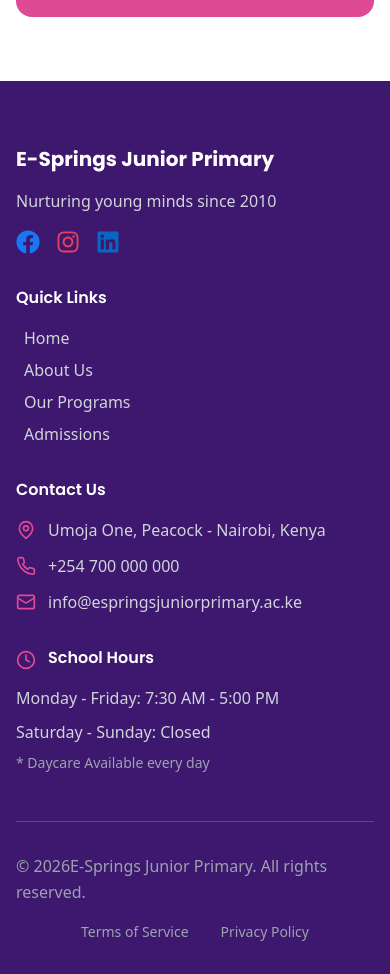
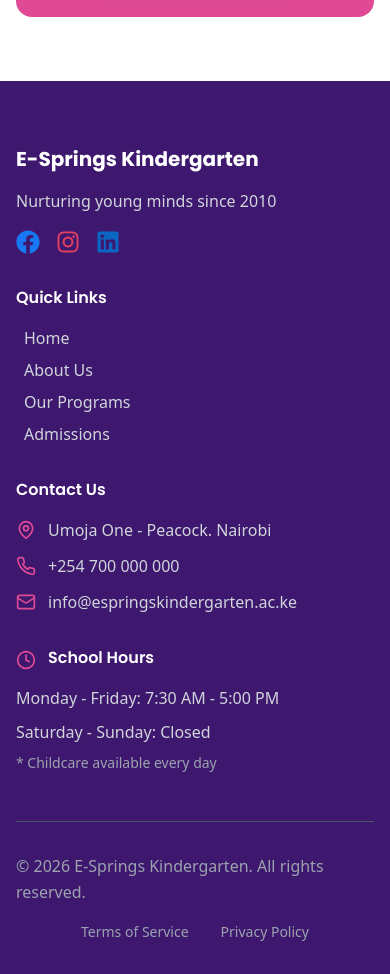
Before and after one commit to csandrew/kindergarten, a Next.js app: page /about in a window 390 px wide. Shown: the part 5192-6166 px from the top of the page. Built offline with nearby package versions, Linux system fonts and the light colour scheme; no server answers.

Commit message:
style: update nav link focus styles with underline

```diff
--- a/app/programs/page.tsx
+++ b/app/programs/page.tsx
@@ -61,7 +61,7 @@ export default function ProgramsPage() {
     : programs.filter(p => p.id === activeTab)
 
   return (
-    <main className="pt-24">
+    <main className="pt-24 ">
       {/* Hero */}
       <section className="relative bg-primary text-white py-16">
         <div className="container mx-auto px-4 text-center">
--- a/components/layout/Footer.tsx
+++ b/components/layout/Footer.tsx
@@ -12,13 +12,13 @@ const SOCIAL_LINKS = [
 ]
 
 const CONTACT_INFO = {
-  address: 'Umoja One, Peacock - Nairobi, Kenya',
+  address: 'Umoja One - Peacock. Nairobi',
   phone: '+254 700 000 000',
-  email: 'info@espringsjuniorprimary.ac.ke',
+  email: 'info@espringskindergarten.ac.ke',
   hours: {
     weekdays: '7:30 AM - 5:00 PM',
     weekend: 'Closed',
-    daycare: 'Available every day'
+    daycare: 'available every day'
   }
 }
 
@@ -36,7 +36,7 @@ export default function Footer() {
         <div className="grid grid-cols-1 sm:grid-cols-2 lg:grid-cols-[auto,auto,auto,auto] gap-8 mb-12">
           {/* About */}
           <div>
-            <h3 className="text-xl font-heading font-bold mb-4">E-Springs Junior Primary</h3>
+            <h3 className="text-xl font-heading font-bold mb-4">E-Springs Kindergarten</h3>
             <p className="text-gray-300">Nurturing young minds since 2010</p>
             <div className="flex space-x-4 mt-4">
               {SOCIAL_LINKS.map((social, idx) => (
@@ -100,7 +100,7 @@ export default function Footer() {
             <div className="space-y-2 text-gray-300">
               <p>Monday - Friday: {CONTACT_INFO.hours.weekdays}</p>
               <p>Saturday - Sunday: {CONTACT_INFO.hours.weekend}</p>
-              <p className="text-sm text-gray-400 mt-2">* Daycare {CONTACT_INFO.hours.daycare}</p>
+              <p className="text-sm text-gray-400 mt-2">* Childcare {CONTACT_INFO.hours.daycare}</p>
             </div>
           </div>
         </div>
@@ -108,7 +108,7 @@ export default function Footer() {
         {/* Bottom Bar */}
         <div className="border-t border-gray-600 pt-8 text-sm text-gray-400">
           <div className="flex flex-col sm:flex-row justify-between items-center gap-4">
-            <p>&copy; {new Date().getFullYear()}E-Springs Junior Primary. All rights reserved.</p>
+            <p>&copy; {new Date().getFullYear()} E-Springs Kindergarten. All rights reserved.</p>
             <div className="flex space-x-4">
               <Link
                 href="/terms"
--- a/components/layout/Header.tsx
+++ b/components/layout/Header.tsx
@@ -62,11 +62,11 @@ export default function Header() {
             <Link
               href="/"
               className="flex items-center gap-3 flex-shrink-0 focus:outline-none focus:ring-2 focus:ring-secondary rounded-lg"
-              aria-label="E-Springs Junior Primary - Home"
+              aria-label="E-Springs Kindergarten - Home"
             >
               <Image
                 src="/images/logo.png"
-                alt="E-Springs Junior Primary Logo"
+                alt="E-Springs Kindergarten Logo"
                 width={48}
                 height={48}
                 className="h-10 w-auto"
@@ -81,7 +81,7 @@ export default function Header() {
                 <span className={`block text-xs ${
                   isScrolled ? 'text-gray-600' : 'text-gray-600'
                 }`}>
-                  Junior Primary
+                  Kindergarten
                 </span>
               </div>
             </Link>
@@ -96,7 +96,7 @@ export default function Header() {
                 <Link
                   key={item.name}
                   href={item.href}
-                  className={`font-medium transition hover:text-secondary focus:outline-none focus:underline focus:underline-secondary rounded px-2 py-1 whitespace-nowrap ${
+                  className={`font-medium transition hover:text-secondary focus:outline-none focus:underline focus:underline-offset-4 focus:decoration-2 focus:decoration-secondary rounded px-2 py-1 whitespace-nowrap ${
                     isActive(item.href)
                       ? 'text-secondary font-semibold'
                       : isScrolled
--- a/components/layout/WhatsAppFloat.tsx
+++ b/components/layout/WhatsAppFloat.tsx
@@ -10,7 +10,7 @@ interface WhatsAppFloatProps {
 
 export default memo(function WhatsAppFloat({
   phoneNumber = process.env.NEXT_PUBLIC_WHATSAPP_NUMBER || '254700000000',
-  message = "Hello Dukes Yatani, I'd like to learn more about your kindergarten"
+  message = "Hello, I'd like to learn more about E-Springs Kindergarten"
 }: WhatsAppFloatProps) {
   const [isVisible, setIsVisible] = useState(false)
 
--- a/components/sections/AboutPreview.tsx
+++ b/components/sections/AboutPreview.tsx
@@ -127,7 +127,7 @@ export default function About() {
           <div className="relative h-[400px] md:h-96 rounded-2xl overflow-hidden shadow-xl bg-gray-200">
             <Image
               src="/images/about/principal.jpg"
-              alt="Principal Mrs. Jane Mwangi of Dukes Yatani Kindergarten"
+              alt="Mrs. Jane Mwangi Principal E-Springs Kindergarten"
               fill
               className="object-cover hover:scale-105 transition duration-500"
               placeholder="blur"
@@ -151,14 +151,14 @@ export default function About() {
             <h3 className="text-2xl font-heading font-bold text-primary mb-4">Message from the Principal</h3>
             <div className="w-16 h-1 bg-secondary rounded-full mb-4"></div>
             <p className="text-gray-700 leading-relaxed mb-4">
-              Welcome to E-Springs Junior Primary! I am thrilled to be part of this wonderful community dedicated to nurturing the minds and hearts of our little ones.
+              Welcome to E-Springs Kindergarten! I am thrilled to be part of this wonderful community dedicated to nurturing the minds and hearts of our little ones.
             </p>
             <p className="text-gray-700 leading-relaxed">
               Our school is committed to providing a warm, inclusive, and stimulating environment where every child can thrive. Together with our dedicated team of educators, we ensure that each child receives the attention, care, and guidance they need to reach their full potential.
             </p>
             <div className="mt-6 pt-4 border-t border-gray-200">
               <p className="font-heading font-semibold text-primary">Mrs. Jane Mwangi</p>
-              <p className="text-sm text-gray-500">Principal, E-Springs Junior Primary</p>
+              <p className="text-sm text-gray-500">Principal, E-Springs Kindergarten</p>
             </div>
           </div>
         </div>
--- a/components/sections/Hero.tsx
+++ b/components/sections/Hero.tsx
@@ -52,7 +52,7 @@ export default function Hero() {
         <div className="absolute inset-0 z-0">
           <Image
             src="/images/hero/hero.jpg"
-            alt="Dukes Yatani Kindergarten - Happy children learning and playing together"
+            alt="E-Springs Kindergarten - Happy children learning and playing together"
             fill
             priority
             className="object-cover"
@@ -78,9 +78,9 @@ export default function Hero() {
 
         {/* Content */}
         <div className="relative z-10 container mx-auto px-4">
-          <div className="max-w-5xl mx-auto backdrop-blur-md bg-black/30 rounded-2xl p-6 md:p-10 border border-white/20">
+          <div className="max-w-5xl mx-auto backdrop-blur-sd bg-black/30 rounded-2xl p-6 md:p-10 border border-white/20">
             <h1 className="text-3xl md:text-6xl font-heading font-bold mb-4 text-white">
-              Welcome to E-Springs Junior Primary
+              Welcome to E-Springs Kindergarten
               <span className="block text-xl md:text-3xl mt-2 text-secondary">
                 Where young minds get Nurtured and Inspired
               </span>
--- a/components/sections/ProgramsPreview.tsx
+++ b/components/sections/ProgramsPreview.tsx
@@ -49,7 +49,7 @@ const ProgramCard = ({ program, onEnroll }: {
   const [imageError, setImageError] = useState(false)
 
   return (
-    <div className="bg-white rounded-xl shadow-lg overflow-hidden hover:shadow-xl transition group">
+    <div className=" bg-white rounded-xl shadow-lg overflow-hidden hover:shadow-xl transition group">
       <div className="relative h-48 bg-gray-200">
         {!imageError ? (
           <Image
--- a/components/sections/Testimonials.tsx
+++ b/components/sections/Testimonials.tsx
@@ -21,7 +21,7 @@ const testimonials = [
   {
     name: 'Grace Wanjiku',
     childName: 'Liam Wanjiku',
-    content: 'The progress my son has made in just one term is amazing. The teachers are dedicated, and the facilities are top-notch. Highly recommend Dukes!',
+    content: 'The progress my son has made in just one term is amazing. The teachers are dedicated, and the facilities are top-notch. Highly recommend E-Springs!',
     rating: 5,
     initials: 'GW'
   },
--- a/components/sections/WhyChooseUs.tsx
+++ b/components/sections/WhyChooseUs.tsx
@@ -57,11 +57,11 @@ export default function WhyChooseUs() {
       <div className="container mx-auto px-4">
         <div className="text-center max-w-3xl mx-auto mb-12">
           <h2 className="text-3xl md:text-4xl font-heading font-bold text-primary mb-4">
-            Why Choose Dukes Yatani?
+            Why Choose E-Springs?
           </h2>
           <div className="w-20 h-1 bg-secondary mx-auto rounded-full"></div>
           <p className="text-gray-600 mt-4">
-            Discover what makes Dukes Yatani the perfect place for your child's early learning journey
+            Discover what makes E-Springs Kindergarten the perfect place for your child's early learning journey
           </p>
         </div>
 
```
